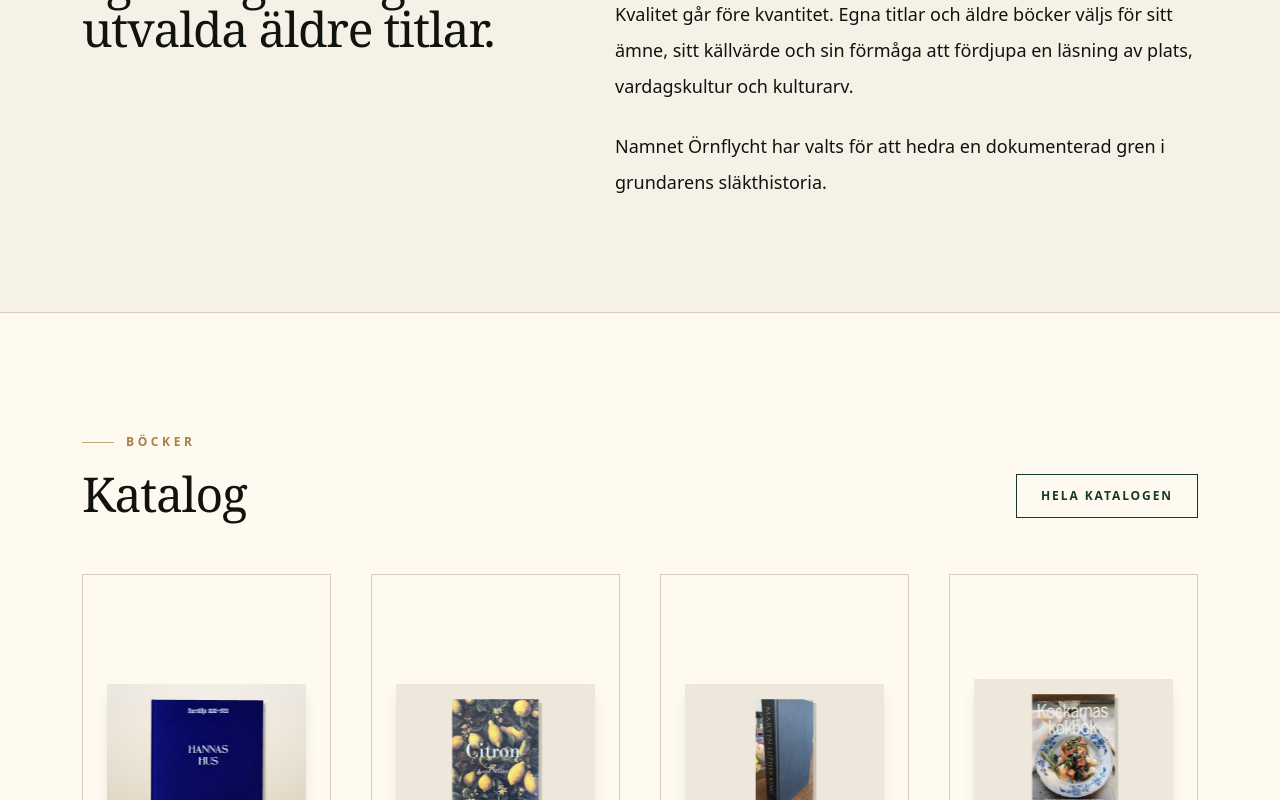
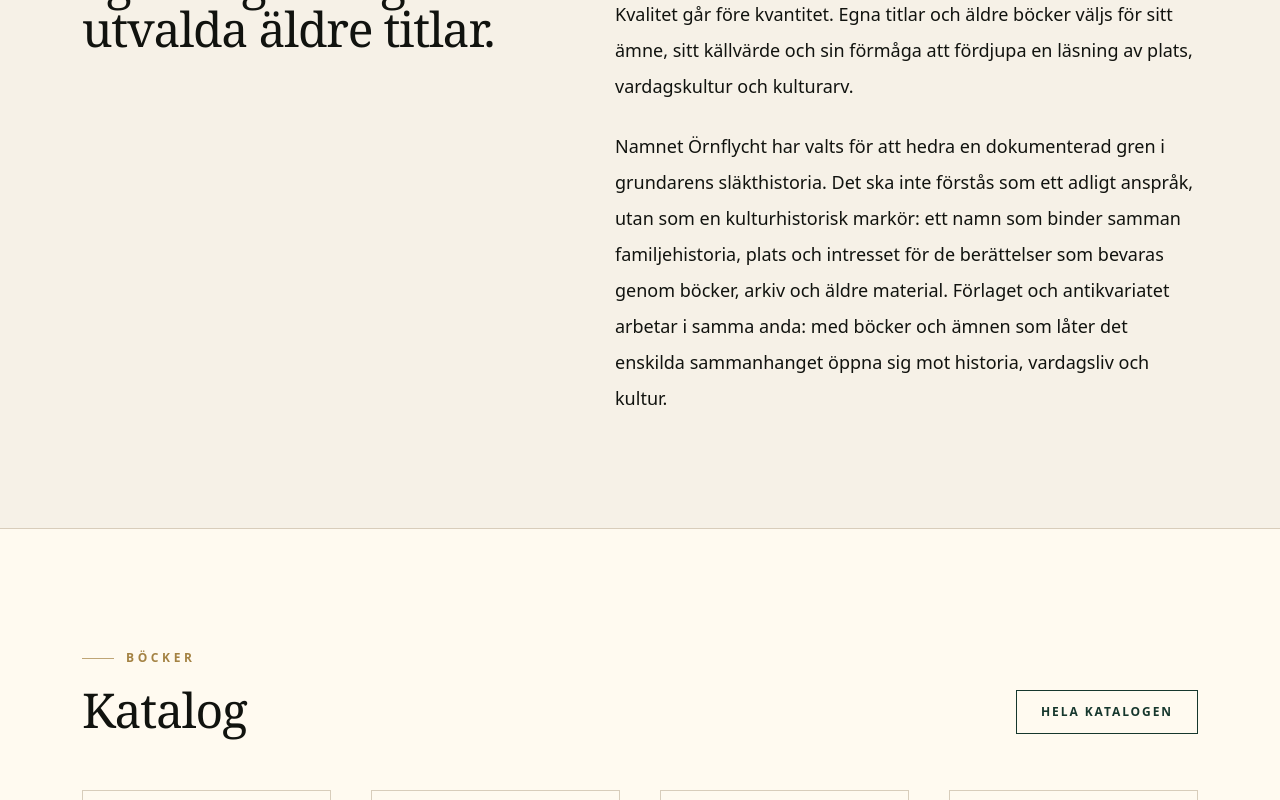
Before and after one commit to FredrikAnthony/ornflychts, a Next.js app: page / in a window 1280 px wide. Shown: the part 1040-1840 px from the top of the page. Built offline with nearby package versions, Linux system fonts and the light colour scheme.

Commit message:
Update publisher name explanation
# Conflicts:
#	app/page.tsx

```diff
--- a/app/bocker/[slug]/page.tsx
+++ b/app/bocker/[slug]/page.tsx
@@ -86,7 +86,7 @@ export default async function BookPage({ params }: PageProps) {
             <h1 className="mt-4 font-serif text-5xl leading-tight tracking-tight text-ink dark:text-ivory">{book.title}</h1>
             <p className="mt-4 text-2xl leading-8 text-ink/70 dark:text-ivory/70">{book.subtitle}</p>
             <p className="mt-8 text-lg leading-9 text-ink/78 dark:text-ivory/78">{book.description}</p>
-            <p className="mt-5 text-base leading-8 text-ink/68 dark:text-ivory/68">{book.authorNote}</p>
+            {book.authorNote ? <p className="mt-5 text-base leading-8 text-ink/68 dark:text-ivory/68">{book.authorNote}</p> : null}
 
             <dl className="mt-8 grid gap-4 border-y border-line py-6 text-sm dark:border-white/10 sm:grid-cols-2">
               <div>
--- a/app/page.tsx
+++ b/app/page.tsx
@@ -40,7 +40,7 @@ export default function HomePage() {
           {
             question: "Varför heter förlaget Örnflychts Förlag?",
             answer:
-              "Namnet har valts för att hedra en dokumenterad gren i grundarens släkthistoria. Det är inte ett adligt projekt eller ett [...]"
+              "Namnet Örnflycht har valts för att hedra en dokumenterad gren i grundarens släkthistoria. Det ska inte förstås som ett adligt anspråk, utan som en kulturhistorisk markör: ett namn som binder samman familjehistoria, plats och intresset för de berättelser som bevaras genom böcker, arkiv och äldre material."
           }
         ])}
       />
@@ -94,7 +94,11 @@ export default function HomePage() {
               sitt källvärde och sin förmåga att fördjupa en läsning av plats, vardagskultur och kulturarv.
             </p>
             <p>
-              Namnet Örnflycht har valts för att hedra en dokumenterad gren i grundarens släkthistoria.
+              Namnet Örnflycht har valts för att hedra en dokumenterad gren i grundarens släkthistoria. Det ska inte
+              förstås som ett adligt anspråk, utan som en kulturhistorisk markör: ett namn som binder samman
+              familjehistoria, plats och intresset för de berättelser som bevaras genom böcker, arkiv och äldre material.
+              Förlaget och antikvariatet arbetar i samma anda: med böcker och ämnen som låter det enskilda sammanhanget
+              öppna sig mot historia, vardagsliv och kultur.
             </p>
           </div>
         </div>
--- a/lib/content.ts
+++ b/lib/content.ts
@@ -62,8 +62,7 @@ export const books: Book[] = [
     image: "/assets/hannas-hus-framsida.jpg",
     description:
       "Berättelsen om Johanna \"Hanna\" Charlotta Lindh och Pensionat Granparken i Norrtälje. Boken rör sig genom lokalhistoria, bildning, socialt engagemang och ett hus som blev mötesplats.",
-    authorNote:
-      "Annika Thorin skriver med kulturhistorisk blick och förankring i plats, arkiv och familjehistoria.",
+    authorNote: "",
     buyUrl: "https://buy.stripe.com/8x2aEQaVd5Ci9iGaca9oc00?locale=sv",
     sampleUrl: "https://hannalindh.se",
     reviews: [
```
